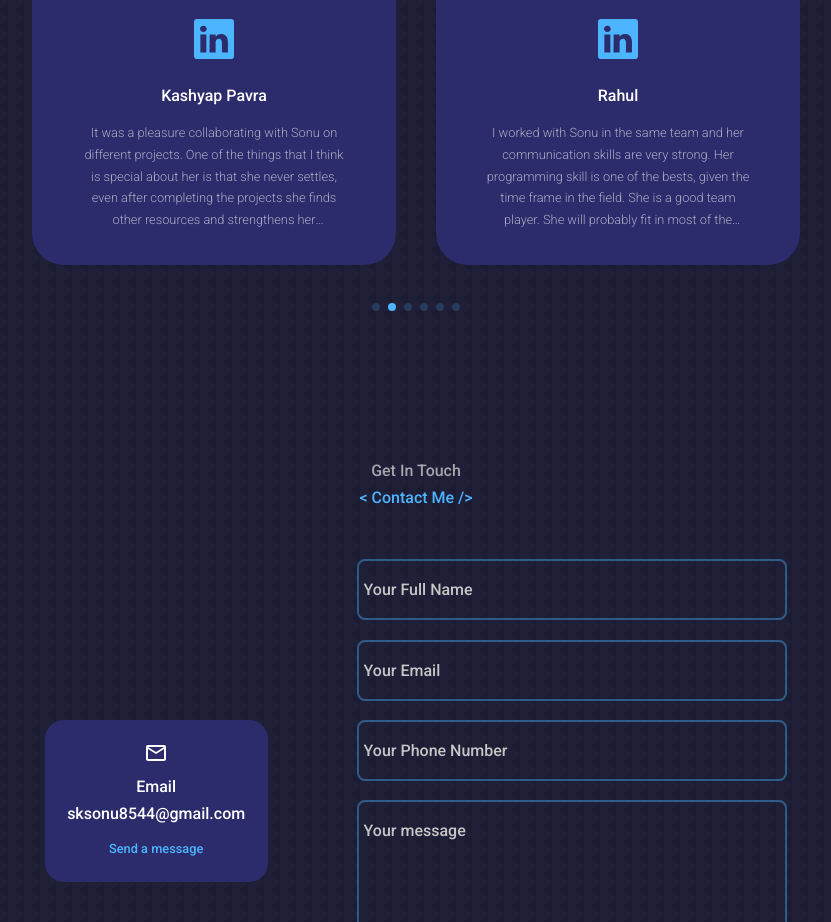
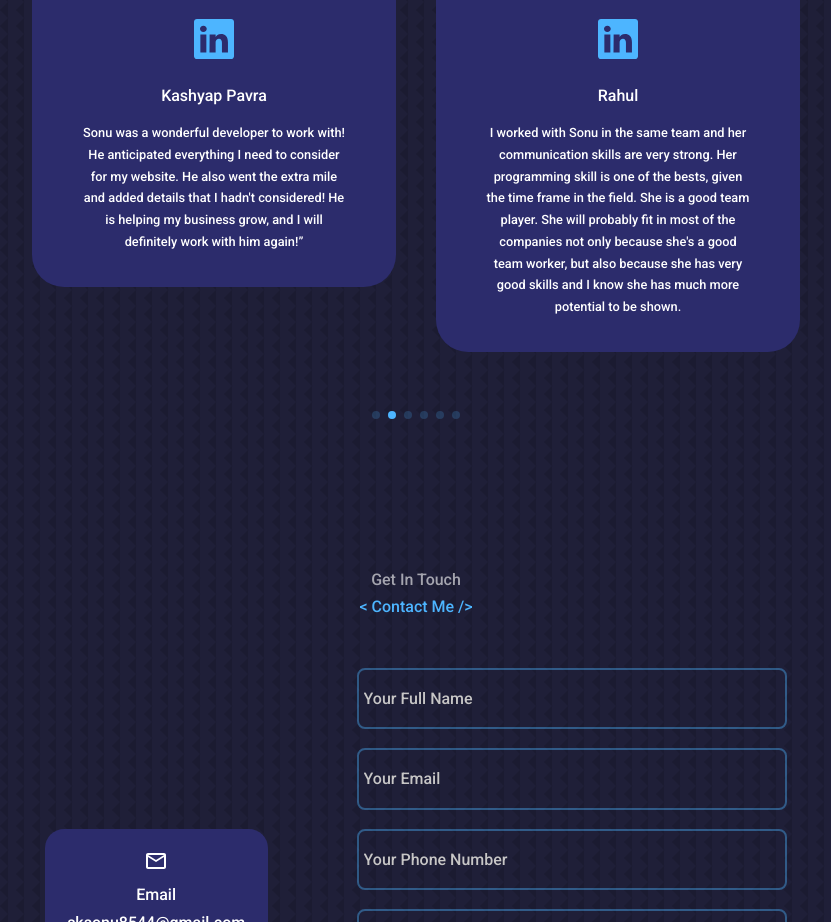
Before and after one commit to Sonu8544/sonukumar, a React (Create React App) app: page / in a window 1280 px wide. Shown: the part 3310-4232 px from the top of the page, without its empty margins (224-1055 px from the left). Built offline with nearby package versions, Linux system fonts and the light colour scheme.

Commit message:
add testomonial

```diff
--- a/src/components/testimonials/Testimonials.jsx
+++ b/src/components/testimonials/Testimonials.jsx
@@ -17,14 +17,14 @@ const Testimonials = () => {
       link: 'https://www.linkedin.com/in/sonu8544/',
       name: 'Aditya Singh',
       role: 'Full-Stack Web Developer. JavaScript | Rails | React | Redux. Improving open-source projects, one commit at a time.',
-      test: 'As a developer and a problem solver, I think Sonu is a great collaborative partner to have. I met Sonu in some basic javascript & react projects and since then she has drastically progressed in her understanding of the development process. She always has a professional environment and has good audio and video quality which makes it easier to communicate with her.',
+      test: "Sonu is a talented, committed individual who will leave no stone unturned in his pursuit to provide with the best. His attention to detail and in-depth experience in the of web development is indeed commendable. He has exhibited exemplary skills in the field, and I hope to see all the great projects coming up!",
     },
     {
       id: 2,
       link: 'https://www.linkedin.com/in/sonu8544/',
       name: 'Kashyap Pavra',
       role: 'Full-stack developer | Technical Support Engineer at Microverse',
-      test: "It was a pleasure collaborating with Sonu on different projects. One of the things that I think is special about her is that she never settles, even after completing the projects she finds other resources and strengthens her knowledge. Collaborating with her is easy and comfortable, it's like working with someone you've known for a long period of time.",
+      test: "Sonu was a wonderful developer to work with! He anticipated everything I need to consider for my website. He also went the extra mile and added details that I hadn't considered! He is helping my business grow, and I will definitely work with him again!”",
     },
     {
       id: 3,
--- a/src/components/testimonials/testimonials.css
+++ b/src/components/testimonials/testimonials.css
@@ -41,11 +41,11 @@
 }
 
 .client__review {
-    color: var(--color-light);
-    font-weight: 300;
+    color: white;
+    font-weight: 400;
     display: -webkit-box;
     -webkit-box-orient: vertical;
-    -webkit-line-clamp: 5;
+    /* -webkit-line-clamp: 5; */
     /* Limit to 5 lines */
     overflow: hidden;
     width: 90%;
```
